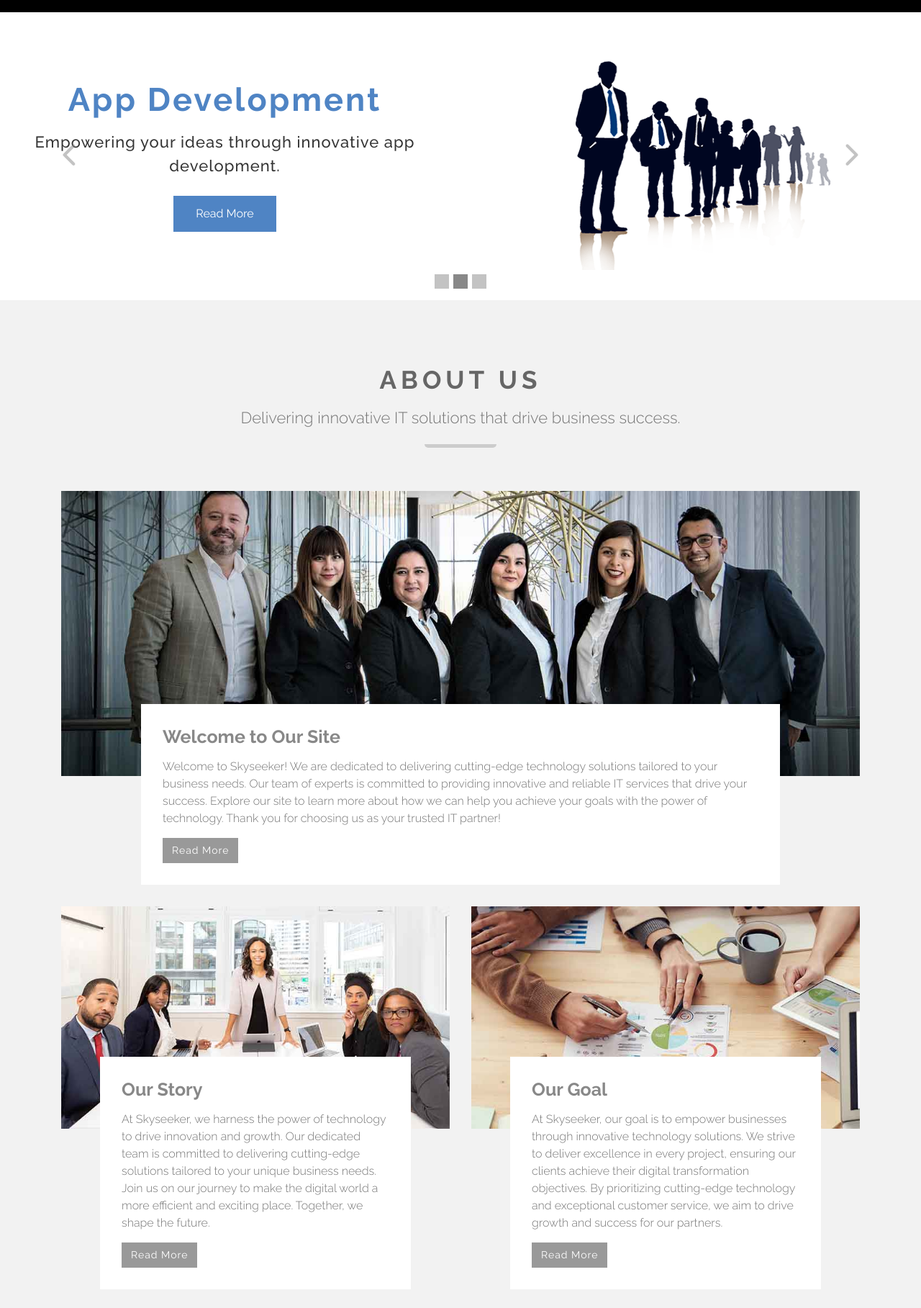
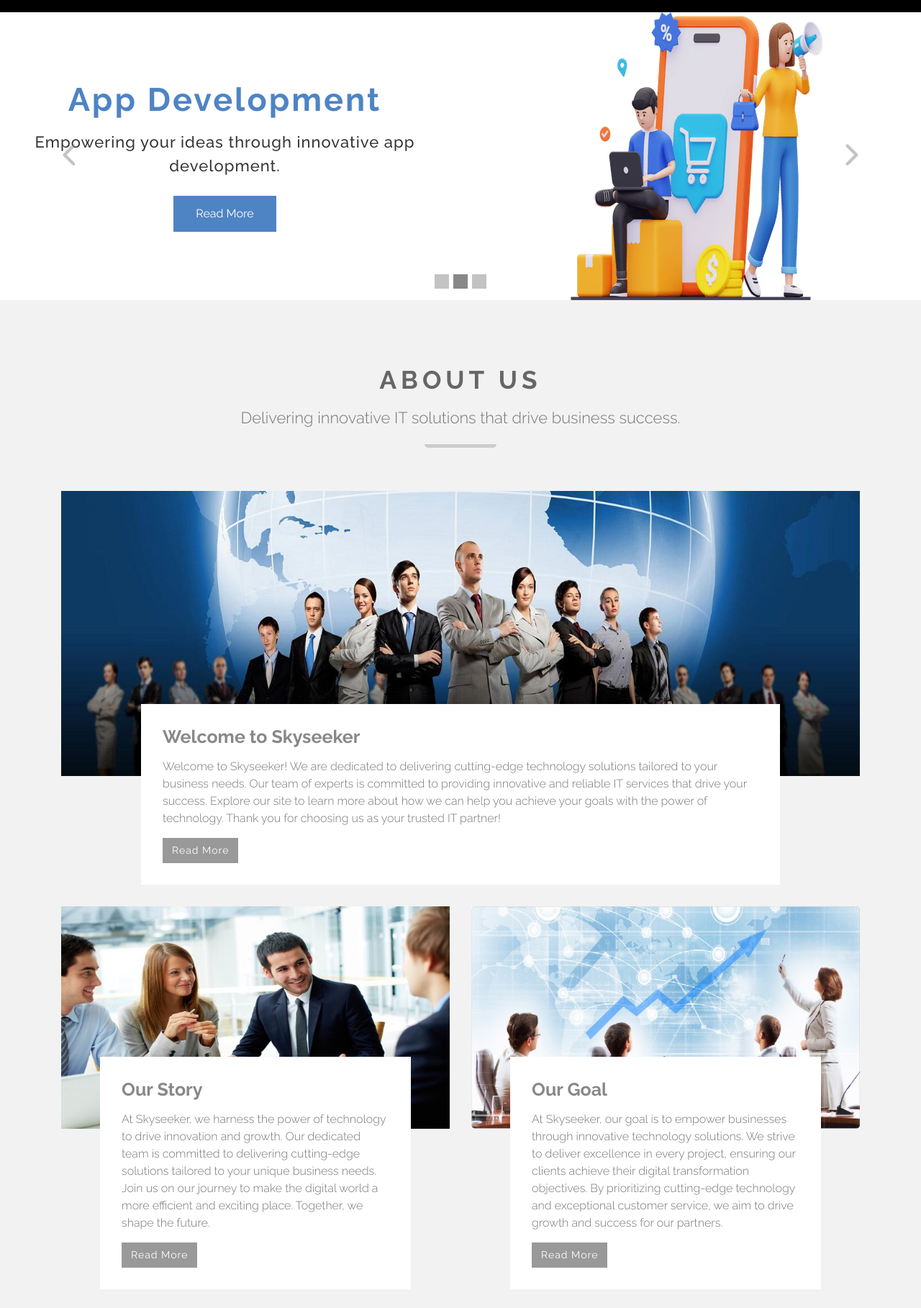
Before and after one commit to Anjaligangwar4455/website, a plain HTML site: page index.html in a window 1280 px wide. Shown: the part 83-1900 px from the top of the page at 72% size. Drawn offline with Linux system fonts and the light colour scheme.

Commit message:
Update index.html

```diff
--- a/index.html
+++ b/index.html
@@ -84,7 +84,7 @@
                         </div>
                         <div class="col-md-6">
                             <div class="carousel-img">
-                                <img src="img/slider-1.png" alt="Image">
+                                <img src="./img/web-slider.png" alt="Image">
                             </div>
                         </div>
                     </div>
@@ -100,7 +100,7 @@
                         </div>
                         <div class="col-md-6">
                             <div class="carousel-img">
-                                <img src="img/slider-2.png" alt="Image">
+                                <img src="./img/app-slider.png" alt="Image">
                             </div>
                         </div>
                     </div>
@@ -116,7 +116,7 @@
                         </div>
                         <div class="col-md-6">
                             <div class="carousel-img">
-                                <img src="img/slider-3.png" alt="Images">
+                                <img src="./img/digital-slider.png" alt="Images">
                             </div>
                         </div>
                     </div>
@@ -146,10 +146,10 @@
             <div class="row align-items-center">
                 <div class="col-md-12">
                     <div class="about-img">
-                        <img src="img/about.jpg" alt="" class="img-fluid">
+                        <img src="./img/about main.jpg" alt="" class="img-fluid">
                     </div>
                     <div class="about-content">
-                        <h2>Welcome to Our Site</h2>
+                        <h2>Welcome to Skyseeker</h2>
                         <p>
                             Welcome to Skyseeker! We are dedicated to delivering cutting-edge technology
                             solutions tailored to your business needs. Our team of experts is committed to providing
@@ -165,7 +165,7 @@
             <div class="row">
                 <div class="col-md-6">
                     <div class="about-img">
-                        <img src="img/about-story.jpg" alt="" class="img-fluid">
+                        <img src="./img/our_story.jpg" alt="" class="img-fluid">
                     </div>
                     <div class="about-content">
                         <h2>Our Story</h2>
@@ -180,7 +180,7 @@
                 </div>
                 <div class="col-md-6">
                     <div class="about-img">
-                        <img src="img/about-goal.jpg" alt="" class="img-fluid">
+                        <img src="./img/our goal.jpg" alt="" class="img-fluid">
                     </div>
                     <div class="about-content">
                         <h2>Our Goal</h2>
```
